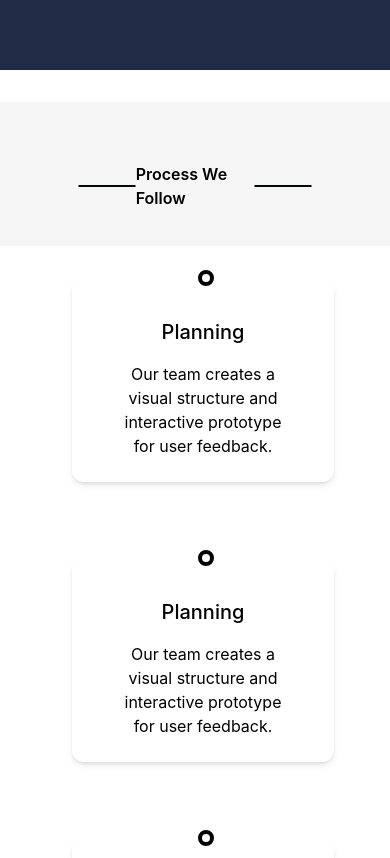
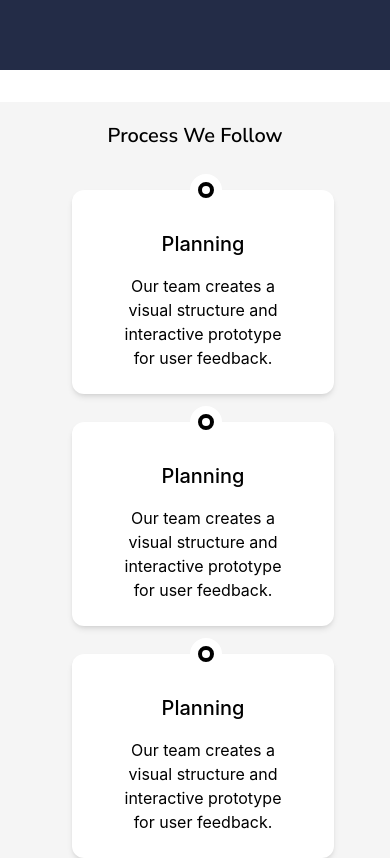
Before and after one commit to kdidrees/qurilo-network, a React (Create React App) app: page / in a window 390 px wide. Shown: the part 7880-8738 px from the top of the page. Built offline with nearby package versions, Linux system fonts and the light colour scheme.

Commit message:
update in the developmentprocess component

```diff
--- a/src/components/process/DevelopmentProcess.jsx
+++ b/src/components/process/DevelopmentProcess.jsx
@@ -5,44 +5,30 @@ const DevelomentProcess = () => {
   return (
     <>
       <div className="w-full pt-5 pb-9 bg-[#f5f5f5]">
-        <div className="w-[60%] mx-auto pt-10">
-          <div className="flex justify-between items-center">
-            <div className="border-[1px] border-gray-950  rounded-xl w-[30%]" />
-            <div className=" text-black md:text-3xl font-semibold">
+      <div className=" text-black md:text-3xl text-xl md:mt-4 font-sans font-semibold text-center">
               Process We Follow
             </div>
-            <div className="border-[1px] border-gray-950 rounded-xl w-[30%]" />
-          </div>
-        </div>
-      </div>
 
-          <div className="grid grid-cols-1  md:grid-cols-2 lg:grid-cols-6 gap-3 mx-16">
+        <div className="grid grid-cols-1  md:grid-cols-2 lg:grid-cols-6 gap-3 mx-16 md:mt-4 mt-8">
           {DevelopmentProcessData.map((devdata) => {
             return (
               <>
-                  <div key={devdata.id} className=" mx-2 bg-white w-full my-8 relative text-center z-10   py-6 px-12 shadow-md rounded-xl">
+                <div
+                  key={devdata.id}
+                  className=" mx-2 bg-white w-full md:my-8 my-2 relative text-center z-10   py-6 px-12 shadow-md rounded-xl"
+                >
                   <div className="absolute flex justify-center items-center -top-4 left-[45%] bg-white rounded-full w-8 h-8">
                     <div className="border-4 rounded-full p-1 w-2 h-2  border-black"></div>
                   </div>
                   <h1 className="text-xl font-medium my-4">Planning</h1>
-                    <p className="md:text-base text-center">
-                     {devdata.desc}
-                    </p>
-                    {/* <div className="absolute left-[-9px] xl:flex    hidden justify-center  z-0 -top-9 border-l-[1px] border-r-[1px] w-[19rem] border-t-[1px] border-dashed border-[rgba(110,8,84,1)] h-10 rounded-3xl">
-                    <MdPlayArrow
-                      className="text-[rgba(110,8,84,1)]  -mt-[0.8rem]"
-                      size={25}
-                    />
-                  </div> */}
+                  <p className="md:text-base text-center">{devdata.desc}</p>
+
                 </div>
-
-
               </>
             );
           })}
         </div>
-
-
+      </div>
     </>
   );
 };
```
Lines whose indentation alone changed are shown as unchanged.
